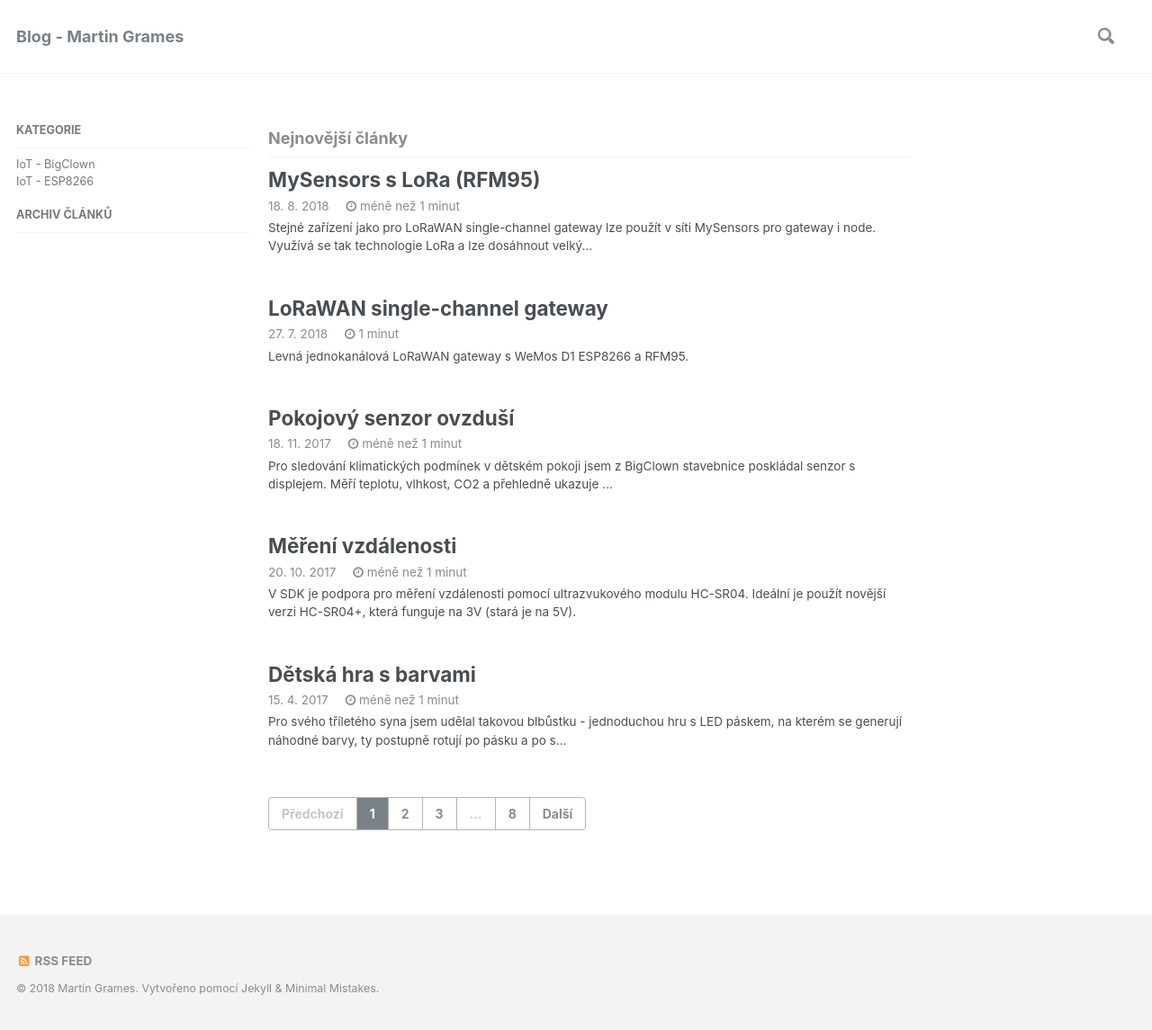
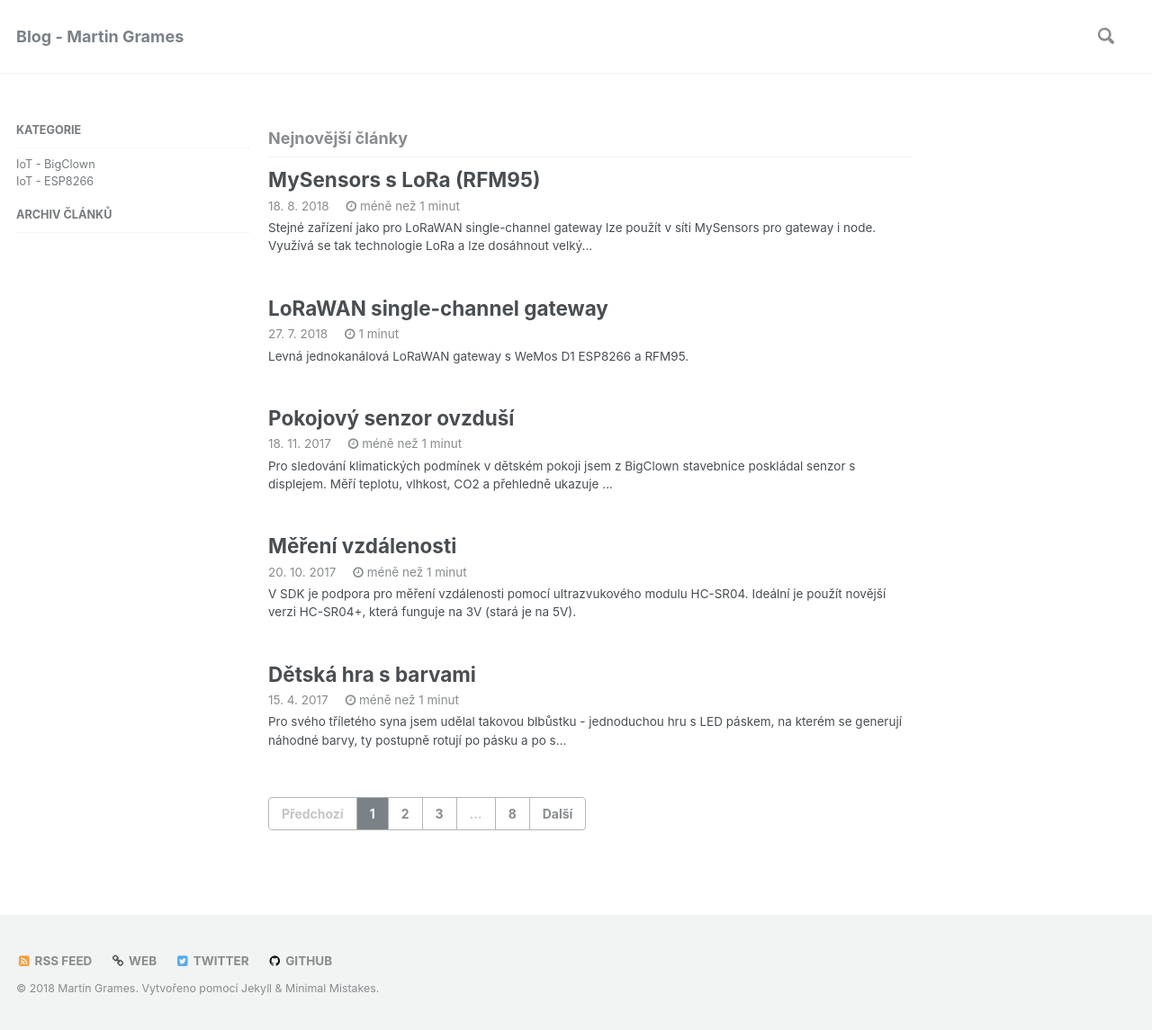
Before and after one commit to kybermonty/blog.grames.cz, a Jekyll site: the page built from index.html, in a window 1280 px wide. Shown: the whole page at 90% size. Built offline with Jekyll 4.4.1, drawn with Linux system fonts in a browser that asks for light colours; the list of posts is cut into pages by our own code.

Commit message:
feat: added links to footer

```diff
--- a/_includes/footer.html
+++ b/_includes/footer.html
@@ -1,26 +1,9 @@
 <div class="page__footer-follow">
   <ul class="social-icons">
     <li><a href="{% if site.atom_feed.path %}{{ site.atom_feed.path }}{% else %}{{ '/feed.xml' | absolute_url }}{% endif %}"><i class="fa fa-fw fa-rss-square" aria-hidden="true"></i> RSS feed</a></li>
-    {% comment %}
-    {% if site.data.ui-text[site.locale].follow_label %}
-      <li><strong>{{ site.data.ui-text[site.locale].follow_label }}</strong></li>
-    {% endif %}
-    {% if site.twitter.username %}
-      <li><a href="https://twitter.com/{{ site.twitter.username }}"><i class="fa fa-fw fa-twitter-square" aria-hidden="true"></i> Twitter</a></li>
-    {% endif %}
-    {% if site.facebook.username %}
-      <li><a href="https://www.facebook.com/{{ site.facebook.username }}"><i class="fa fa-fw fa-facebook-square" aria-hidden="true"></i> Facebook</a></li>
-    {% endif %}
-    {% if site.author.github %}
-      <li><a href="https://github.com/{{ site.author.github }}"><i class="fa fa-fw fa-github" aria-hidden="true"></i> GitHub</a></li>
-    {% endif %}
-    {% if site.author.gitlab %}
-      <li><a href="https://gitlab.com/{{ site.author.gitlab }}"><i class="fa fa-fw fa-gitlab" aria-hidden="true"></i> Gitlab</a></li>
-    {% endif %}
-    {% if site.author.bitbucket %}
-      <li><a href="https://bitbucket.org/{{ site.author.bitbucket }}"><i class="fa fa-fw fa-bitbucket" aria-hidden="true"></i> Bitbucket</a></li>
-    {% endif %}
-    {% endcomment %}
+    <li><a href="https://martin.grames.cz/"><i class="fa fa-fw fa-link" aria-hidden="true"></i> Web</a></li>
+    <li><a href="https://twitter.com/kybermonty"><i class="fa fa-fw fa-twitter-square" aria-hidden="true"></i> Twitter</a></li>
+    <li><a href="https://github.com/kybermonty"><i class="fa fa-fw fa-github" aria-hidden="true"></i> GitHub</a></li>
   </ul>
 </div>
 
```
